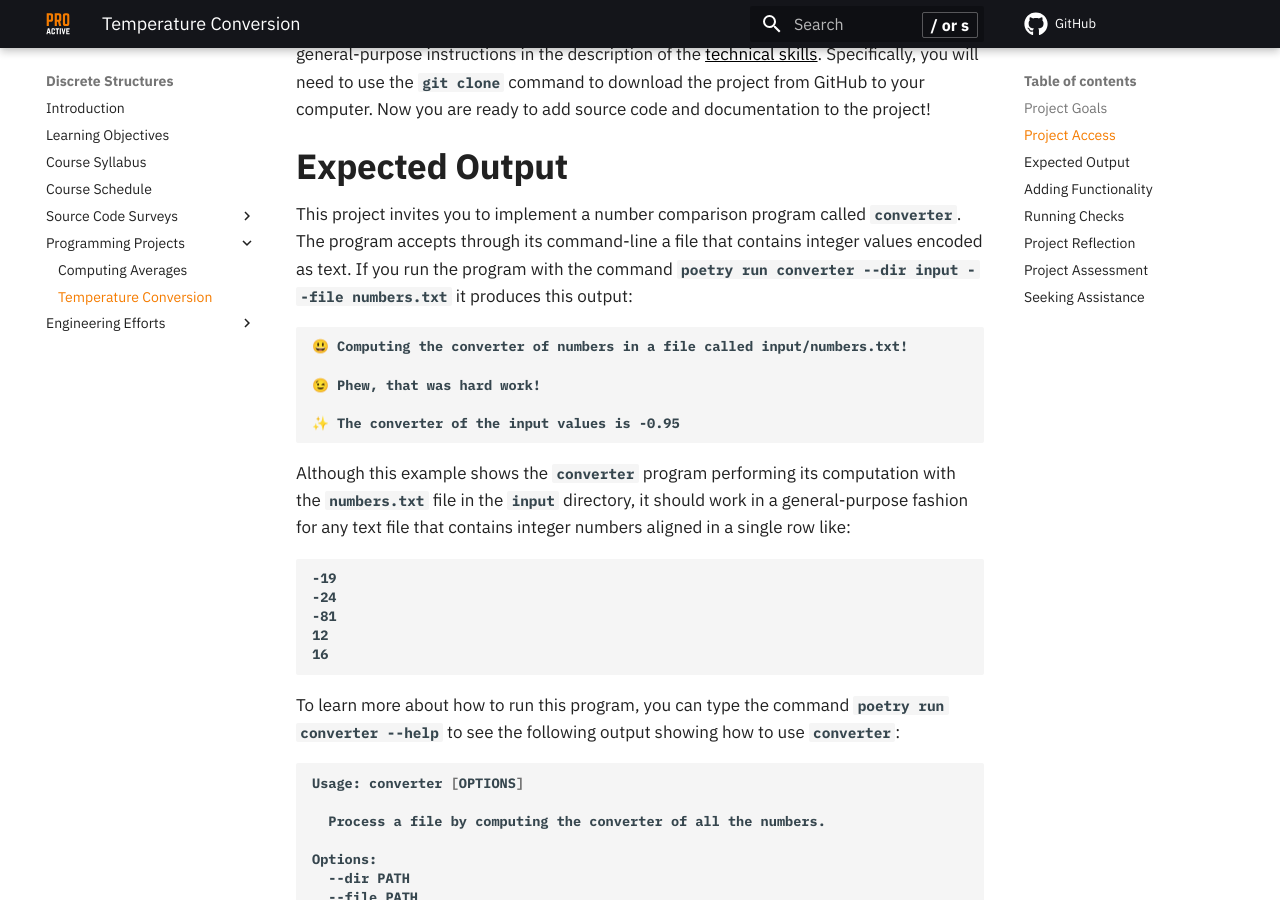
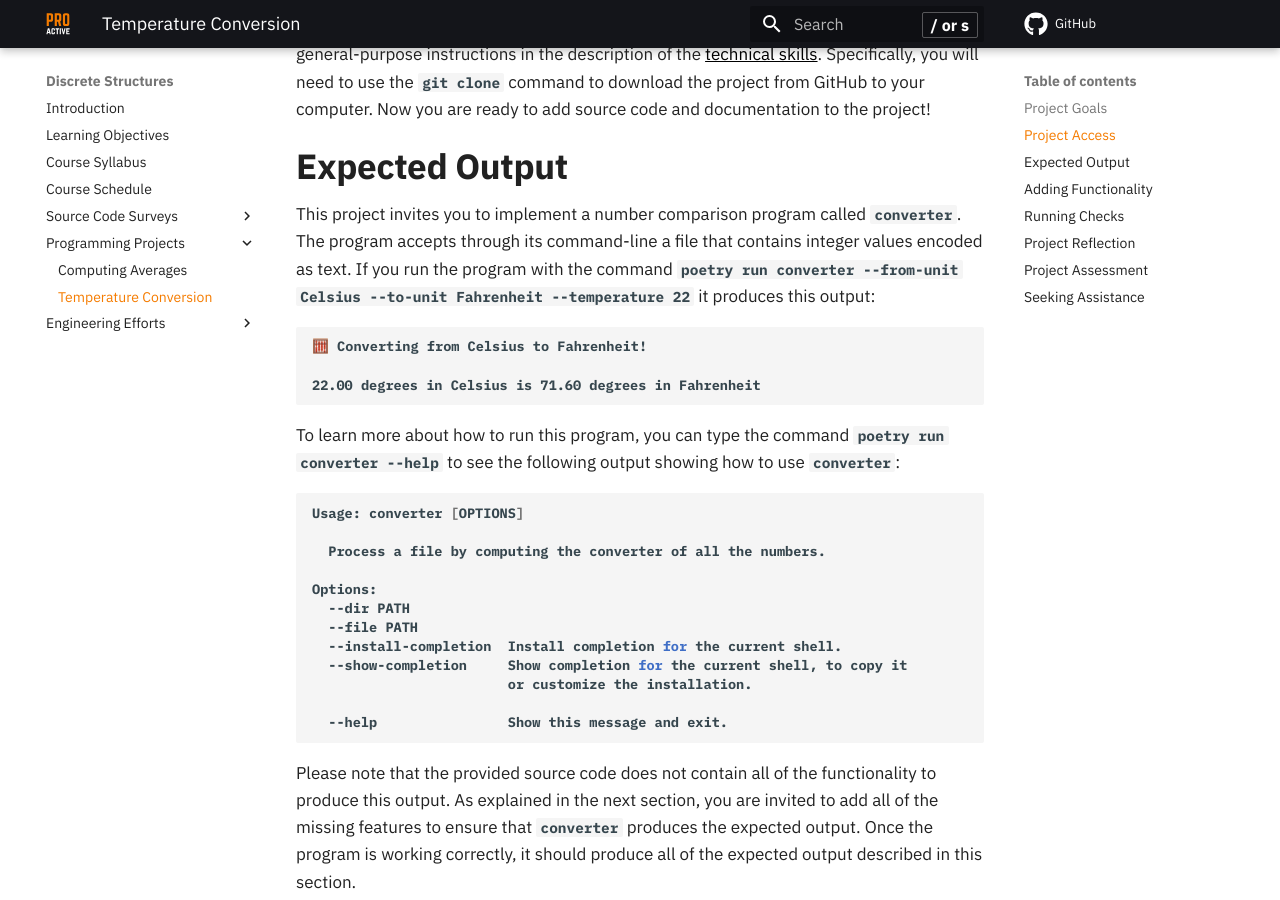
Before and after one commit to ProactiveProgrammers/www.proactiveprogrammers.com, an MkDocs documentation site: the page built from docs/discrete-structures/programming-projects/temperature-conversion.md, in a window 1280 px wide and 900 px high, scrolled down 698 px. Built offline with MkDocs 1.6.1 and Material for MkDocs 9.7.7, drawn with Linux system fonts in a browser that asks for light colours; comment, search, counter and statistics services are not loaded.

Commit message:
feat: Add first command and output and then delete not-needed in temperature-conversion.

````diff
--- a/docs/discrete-structures/programming-projects/temperature-conversion.md
+++ b/docs/discrete-structures/programming-projects/temperature-conversion.md
@@ -34,28 +34,16 @@ project!
 This project invites you to implement a number comparison program called
 `converter`. The program accepts through its command-line a file that contains
 integer values encoded as text. If you run the program with the command `poetry
-run converter --dir input --file numbers.txt` it produces this output:
+run converter --from-unit Celsius --to-unit Fahrenheit --temperature 22` it
+produces this output:
 
 ```
-😃 Computing the converter of numbers in a file called input/numbers.txt!
+🧮 Converting from Celsius to Fahrenheit!
 
-😉 Phew, that was hard work!
-
-✨ The converter of the input values is -0.95
+22.00 degrees in Celsius is 71.60 degrees in Fahrenheit
 ```
 
-Although this example shows the `converter` program performing its computation
-with the `numbers.txt` file in the `input` directory, it should work in a
-general-purpose fashion for any text file that contains integer numbers aligned
-in a single row like:
 
-```
--19
--24
--81
-12
-16
-```
 
 To learn more about how to run this program, you can type the command `poetry
 run converter --help` to see the following output showing how to use `converter`:
````
